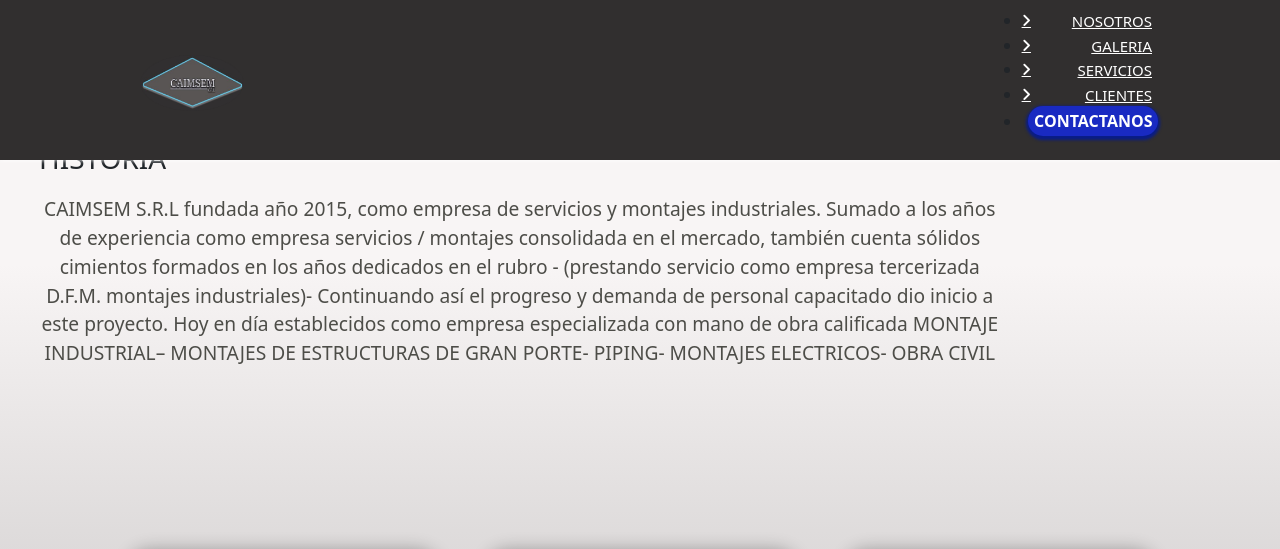
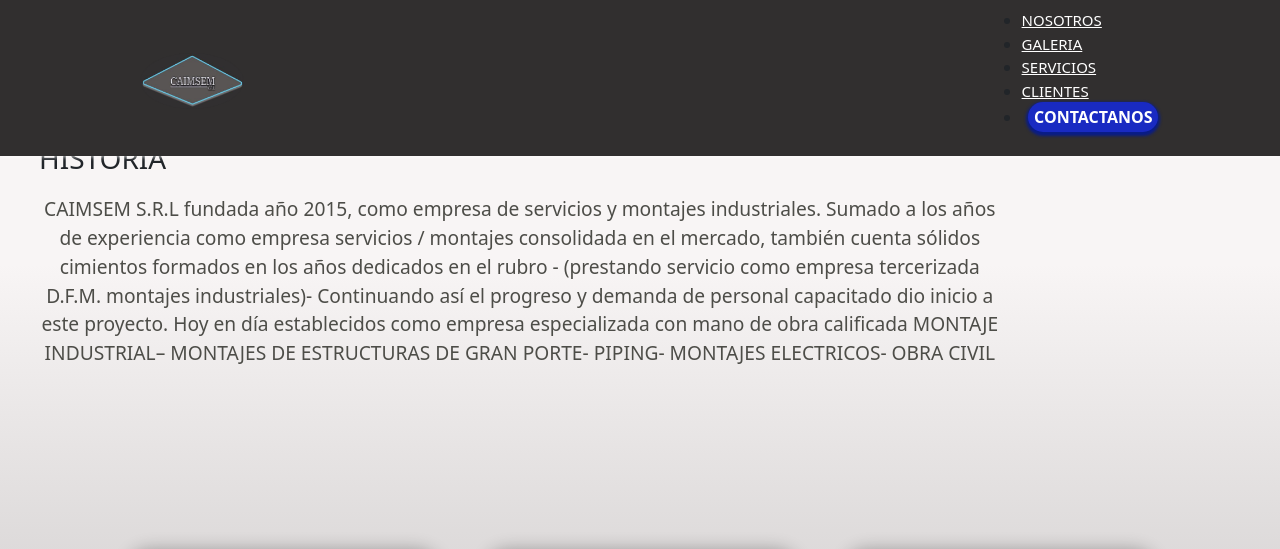
Before and after one commit to Adanlacuadra/Caimsem, a plain HTML site: page index.html in a window 1280 px wide. Shown: the top 549 px of the page. Drawn offline with nearby package versions, Linux system fonts and the light colour scheme; a web font is replaced by a local one.

Commit message:
Se modifico header

```diff
--- a/index.css
+++ b/index.css
@@ -76,7 +76,7 @@ body{
     transition: .3s;
 }
 
-.NavBarlist  .link:before {
+.NavBarlist  .a::before {
     position: relative;
     content: "\f105";
     font-family: "Font Awesome 5 Free";
```
